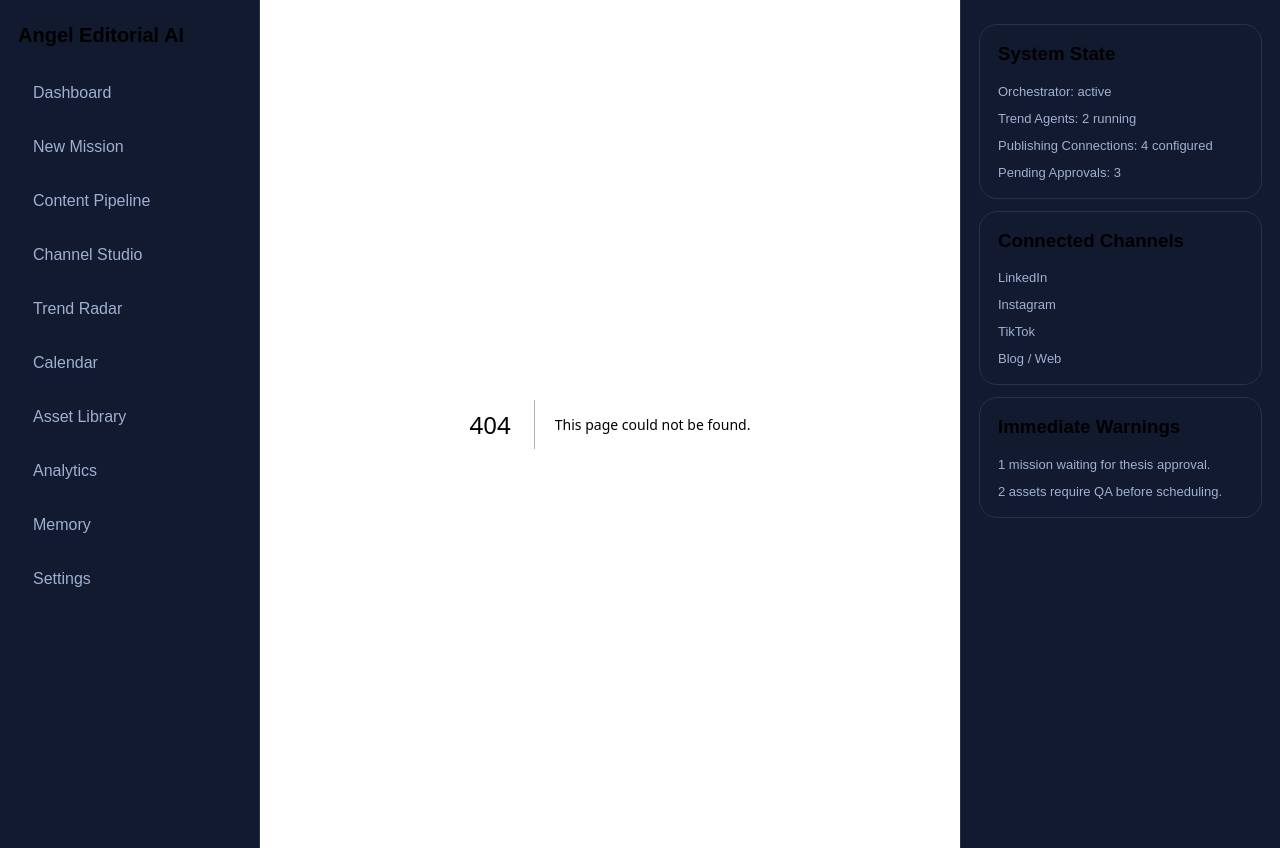
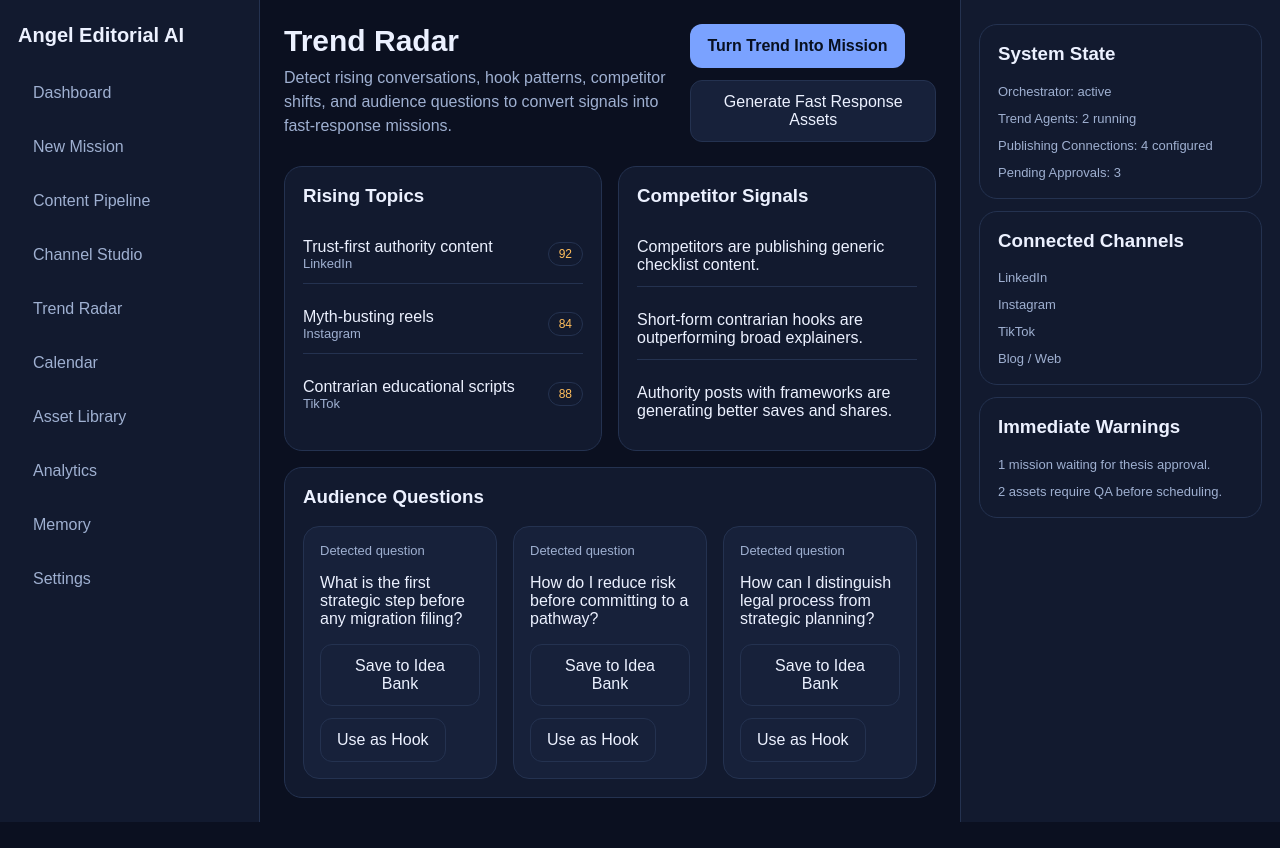
Before and after one commit to aegalindezarraiz/angel-editorialai, a Next.js app: page /trend-radar in a window 1280 px wide. Before the commit this address had no page. After the commit the page ends 822 px from the top, so only its background shows below. Built offline with nearby package versions, Linux system fonts and the light colour scheme.

Commit message:
Add trend radar page

```diff
--- /dev/null
+++ b/app/trend-radar/page.tsx
@@ -0,0 +1,63 @@
+import { PageHeader } from '@/components/page-header';
+import { trendRadarData } from '@/mock-data/trend-radar';
+
+export default function TrendRadarPage() {
+  return (
+    <div>
+      <PageHeader
+        title="Trend Radar"
+        subtitle="Detect rising conversations, hook patterns, competitor shifts, and audience questions to convert signals into fast-response missions."
+        actions={
+          <>
+            <button className="button primary">Turn Trend Into Mission</button>
+            <button className="button">Generate Fast Response Assets</button>
+          </>
+        }
+      />
+
+      <div className="card-grid">
+        <div className="card span-6">
+          <h3>Rising Topics</h3>
+          <div className="stack">
+            {trendRadarData.risingTopics.map((item) => (
+              <div className="list-row" key={item.topic}>
+                <div>
+                  <div>{item.topic}</div>
+                  <div className="muted small">{item.channel}</div>
+                </div>
+                <div className="badge warning">{item.score}</div>
+              </div>
+            ))}
+          </div>
+        </div>
+
+        <div className="card span-6">
+          <h3>Competitor Signals</h3>
+          <div className="stack">
+            {trendRadarData.competitorSignals.map((signal) => (
+              <div className="list-row" key={signal}>
+                <div>{signal}</div>
+              </div>
+            ))}
+          </div>
+        </div>
+
+        <div className="card span-12">
+          <h3>Audience Questions</h3>
+          <div className="stage-board">
+            {trendRadarData.audienceQuestions.map((question) => (
+              <div className="stage-card" key={question}>
+                <div className="small muted">Detected question</div>
+                <p>{question}</p>
+                <div className="button-row">
+                  <button className="button">Save to Idea Bank</button>
+                  <button className="button">Use as Hook</button>
+                </div>
+              </div>
+            ))}
+          </div>
+        </div>
+      </div>
+    </div>
+  );
+}
```
